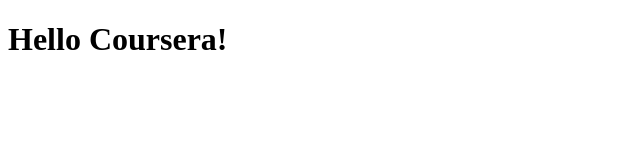
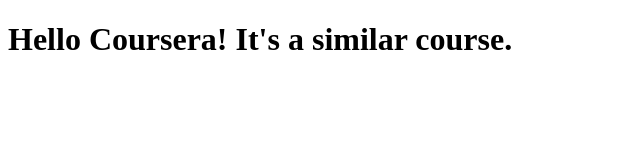
Before and after one commit to drakonlinar/coursera-test, a plain HTML site: page site/index.html in a window 1280 px wide. Shown: the whole page, without its empty margins (0-640 px from the left). Drawn offline with Linux system fonts and the light colour scheme.

Commit message:
Small addition to our page cotent.

```diff
--- a/site/index.html
+++ b/site/index.html
@@ -5,6 +5,6 @@
 	<title>Coursera test</title>
 </head>
 <body>
-	<h1>Hello Coursera!</h1>
+	<h1>Hello Coursera! It's a similar course.</h1>
 </body>
 </html>
```
